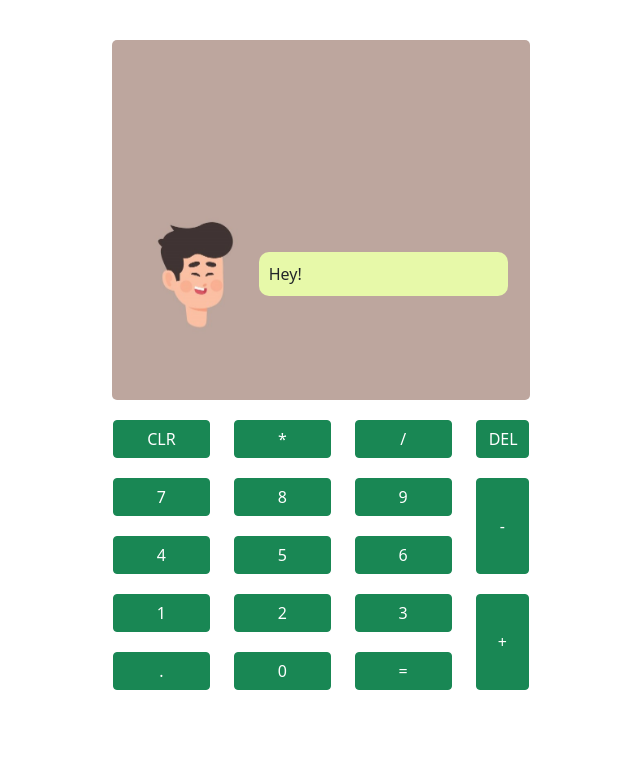
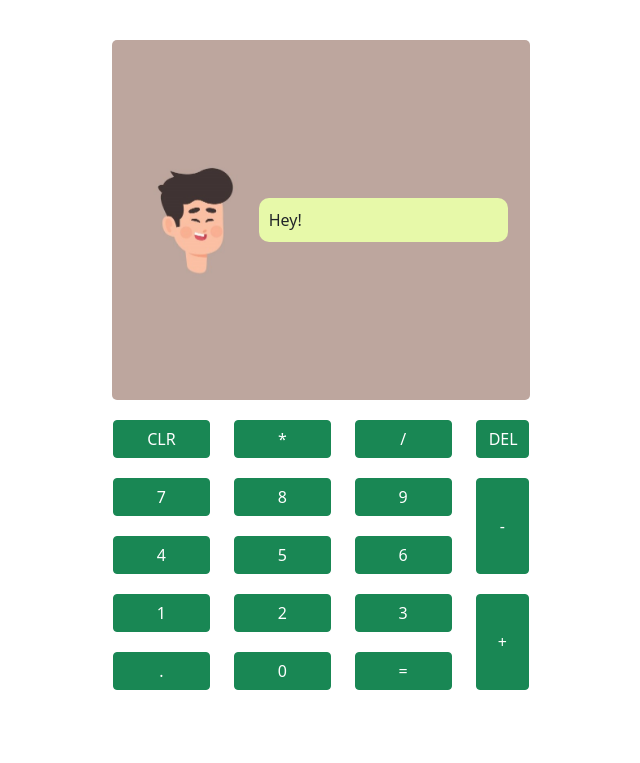
Before and after one commit to Mugammad/JS-calculator, a plain HTML site: page index.html in a window 1280 px wide. Shown: the whole page, without its empty margins (319-959 px from the left). Drawn offline with nearby package versions, Linux system fonts and the light colour scheme.

Commit message:
slyled my calculator

```diff
--- a/assets/CSS/cal.css
+++ b/assets/CSS/cal.css
@@ -14,7 +14,7 @@
   height: 50%;
   display: flex;
   align-items: center;
-  max-width: 800px;
+  width: 100%;
   background-color: #BDA69E;
   padding: 10px;
   bottom: 0;
--- a/assets/CSS/main.css
+++ b/assets/CSS/main.css
@@ -12,9 +12,9 @@
   height: 45vh;
   border-radius: 5px;
   background-color: #BDA69E;
-  display: block;
-  margin-left: auto;
-  margin-right: auto;
+  display: flex;
+  justify-content: center;
+  align-items: center;
   width: 90%;
 }
 
--- a/index.html
+++ b/index.html
@@ -15,9 +15,6 @@
     <div class=" calculator text-center">
         <div class="row d-flex justify-content-center">
             <div class=" text-start" id="outputer">
-                <div id="output">
-
-                </div>
                 <div class="ai">
                     <div class="col-4">
                         <canvas class="col-10" width="128" height="183"></canvas>
--- a/main.js
+++ b/main.js
@@ -1,6 +1,6 @@
 let sum = "";
 
-let output = document.querySelector("#output")
+let output = document.querySelector(".dialogue")
 
 function addToSum(num){
     sum = sum + num;
```
